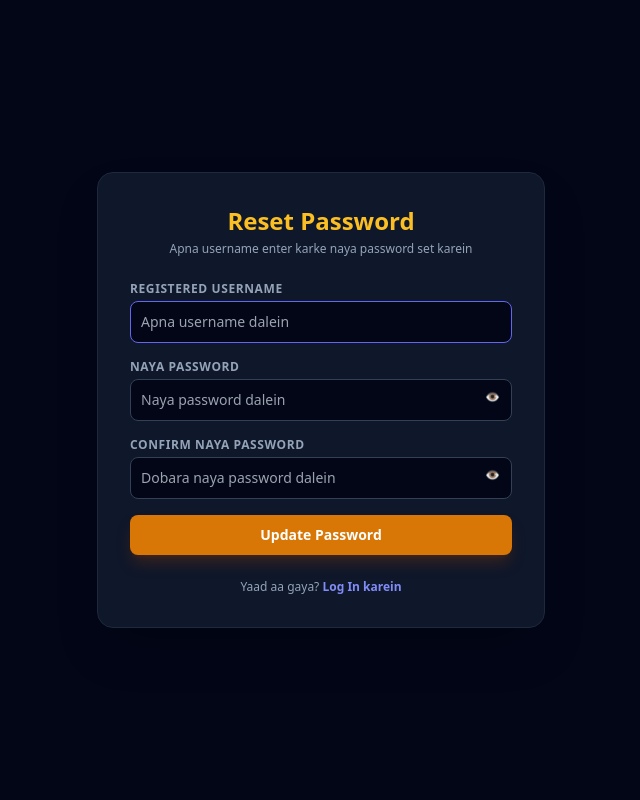
After one commit to ntn9528146/rent-manager, a FastAPI app: template app/templates/reset_password.html in a window 1280 px wide. The commit adds this page. Shown: the whole page, without its empty margins (319-959 px from the left). Run offline with FastAPI, Linux system fonts and the light colour scheme; the template is opened without the code that fills it, so the values that code supplies are empty; some libraries are stand-ins or nearby versions.

Commit message:
Add password show/hide and forgot password reset functionality

```diff
--- a/app/main.py
+++ b/app/main.py
@@ -24,13 +24,11 @@ COOKIE_NAME = "rent_access_token"
 app = FastAPI(title="Rent Manager Pro")
 templates = Jinja2Templates(directory="app/templates")
 
-# Upload Directories
 os.makedirs("uploads/photos", exist_ok=True)
 os.makedirs("uploads/documents", exist_ok=True)
 os.makedirs("uploads/police_docs", exist_ok=True)
 app.mount("/uploads", StaticFiles(directory="uploads"), name="uploads")
 
-# Include Dedicated Police Module Router
 app.include_router(police_router)
 
 @app.on_event("startup")
@@ -81,7 +79,7 @@ async def save_uploaded_file(file: UploadFile, subfolder: str) -> Optional[str]:
         shutil.copyfileobj(file.file, buffer)
     return f"/uploads/{subfolder}/{unique_filename}"
 
-# --- AUTH ROUTES ---
+# --- AUTH & PASSWORD RESET ROUTES ---
 @app.get("/login", response_class=HTMLResponse)
 async def login_page(request: Request):
     return templates.TemplateResponse(request=request, name="login.html", context={"error": None})
@@ -108,6 +106,36 @@ async def login_action(
     response = RedirectResponse(url="/", status_code=status.HTTP_303_SEE_OTHER)
     response.set_cookie(key=COOKIE_NAME, value=token, httponly=True, max_age=cookie_max_age)
     return response
+
+@app.get("/reset-password", response_class=HTMLResponse)
+async def reset_password_page(request: Request):
+    return templates.TemplateResponse(request=request, name="reset_password.html", context={"error": None, "msg": None})
+
+@app.post("/reset-password")
+async def reset_password_action(
+    request: Request,
+    username: str = Form(...),
+    new_password: str = Form(...),
+    confirm_password: str = Form(...),
+    db: AsyncSession = Depends(get_db)
+):
+    if new_password != confirm_password:
+        return templates.TemplateResponse(
+            request=request, name="reset_password.html", context={"error": "Dono password match nahi hue!", "msg": None}
+        )
+
+    result = await db.execute(select(User).where(User.username == username.strip()))
+    user = result.scalar_one_or_none()
+    if not user:
+        return templates.TemplateResponse(
+            request=request, name="reset_password.html", context={"error": "Yeh username registered nahi hai!", "msg": None}
+        )
+
+    user.hashed_password = hash_password(new_password)
+    await db.commit()
+    return templates.TemplateResponse(
+        request=request, name="reset_password.html", context={"error": None, "msg": "Password kamyabi se update ho gaya! Ab aap login kar sakte hain."}
+    )
 
 @app.get("/signup", response_class=HTMLResponse)
 async def signup_page(request: Request):
@@ -139,7 +167,7 @@ async def logout():
     response.delete_cookie(COOKIE_NAME)
     return response
 
-# --- MAIN DASHBOARD ---
+# --- DASHBOARD & CRUD ---
 @app.get("/", response_class=HTMLResponse)
 async def home(request: Request, db: AsyncSession = Depends(get_db)):
     user = await get_current_user(request, db)
@@ -239,14 +267,12 @@ async def edit_tenant(
         tenant.monthly_rent = monthly_rent
         tenant.id_type = id_type
         tenant.id_number = id_number.strip()
-
         new_photo = await save_uploaded_file(photo, "photos")
         if new_photo:
             tenant.photo_path = new_photo
         new_doc = await save_uploaded_file(id_doc, "documents")
         if new_doc:
             tenant.id_document_path = new_doc
-
         await db.commit()
     return RedirectResponse(url="/", status_code=status.HTTP_303_SEE_OTHER)
 
@@ -327,14 +353,12 @@ async def edit_family_member(
         member.age = age
         member.id_type = id_type
         member.id_number = id_number.strip()
-
         new_photo = await save_uploaded_file(photo, "photos")
         if new_photo:
             member.photo_path = new_photo
         new_doc = await save_uploaded_file(id_doc, "documents")
         if new_doc:
             member.id_document_path = new_doc
-
         await db.commit()
     return RedirectResponse(url="/", status_code=status.HTTP_303_SEE_OTHER)
 
--- /dev/null
+++ b/app/templates/reset_password.html
@@ -0,0 +1,74 @@
+<!DOCTYPE html>
+<html lang="hi">
+<head>
+    <meta charset="UTF-8">
+    <meta name="viewport" content="width=device-width, initial-scale=1.0">
+    <title>Reset Password - Rent Manager</title>
+    <script src="https://cdn.tailwindcss.com"></script>
+</head>
+<body class="bg-slate-950 text-slate-100 flex items-center justify-center min-h-screen px-4">
+    <div class="max-w-md w-full bg-slate-900 border border-slate-800 p-8 rounded-2xl shadow-2xl">
+        <div class="text-center mb-6">
+            <h1 class="text-2xl font-extrabold text-amber-400">Reset Password</h1>
+            <p class="text-xs text-slate-400 mt-1">Apna username enter karke naya password set karein</p>
+        </div>
+
+        {% if error %}
+        <div class="bg-rose-500/20 border border-rose-500 text-rose-300 px-4 py-2 rounded-lg text-xs mb-4">
+            {{ error }}
+        </div>
+        {% endif %}
+        {% if msg %}
+        <div class="bg-emerald-500/20 border border-emerald-500 text-emerald-300 px-4 py-2 rounded-lg text-xs mb-4">
+            {{ msg }}
+        </div>
+        {% endif %}
+
+        <form action="/reset-password" method="POST" class="space-y-4 text-xs">
+            <div>
+                <label class="block uppercase tracking-wider text-slate-400 font-bold mb-1">Registered Username</label>
+                <input type="text" name="username" required autofocus placeholder="Apna username dalein" class="w-full bg-slate-950 border border-slate-700 rounded-lg p-2.5 text-white focus:outline-none focus:border-indigo-500 text-sm">
+            </div>
+            <div>
+                <label class="block uppercase tracking-wider text-slate-400 font-bold mb-1">Naya Password</label>
+                <div class="relative">
+                    <input type="password" id="new_password" name="new_password" required placeholder="Naya password dalein" class="w-full bg-slate-950 border border-slate-700 rounded-lg p-2.5 pr-10 text-white focus:outline-none focus:border-indigo-500 text-sm">
+                    <button type="button" onclick="togglePass('new_password', 'eye1')" class="absolute right-3 top-2.5 text-slate-400 hover:text-white">
+                        <span id="eye1">👁️</span>
+                    </button>
+                </div>
+            </div>
+            <div>
+                <label class="block uppercase tracking-wider text-slate-400 font-bold mb-1">Confirm Naya Password</label>
+                <div class="relative">
+                    <input type="password" id="confirm_password" name="confirm_password" required placeholder="Dobara naya password dalein" class="w-full bg-slate-950 border border-slate-700 rounded-lg p-2.5 pr-10 text-white focus:outline-none focus:border-indigo-500 text-sm">
+                    <button type="button" onclick="togglePass('confirm_password', 'eye2')" class="absolute right-3 top-2.5 text-slate-400 hover:text-white">
+                        <span id="eye2">👁️</span>
+                    </button>
+                </div>
+            </div>
+            <button type="submit" class="w-full bg-amber-600 hover:bg-amber-500 font-bold py-2.5 rounded-lg text-white transition shadow-lg shadow-amber-900/40 text-sm">
+                Update Password
+            </button>
+        </form>
+
+        <p class="text-center text-xs text-slate-400 mt-6">
+            Yaad aa gaya? <a href="/login" class="text-indigo-400 font-semibold hover:underline">Log In karein</a>
+        </p>
+    </div>
+
+    <script>
+        function togglePass(inputId, eyeId) {
+            const input = document.getElementById(inputId);
+            const eye = document.getElementById(eyeId);
+            if (input.type === "password") {
+                input.type = "text";
+                eye.innerText = "🙈";
+            } else {
+                input.type = "password";
+                eye.innerText = "👁️";
+            }
+        }
+    </script>
+</body>
+</html>
```
Also changed, not shown: app/templates/login.html (+24 -2 lines).
